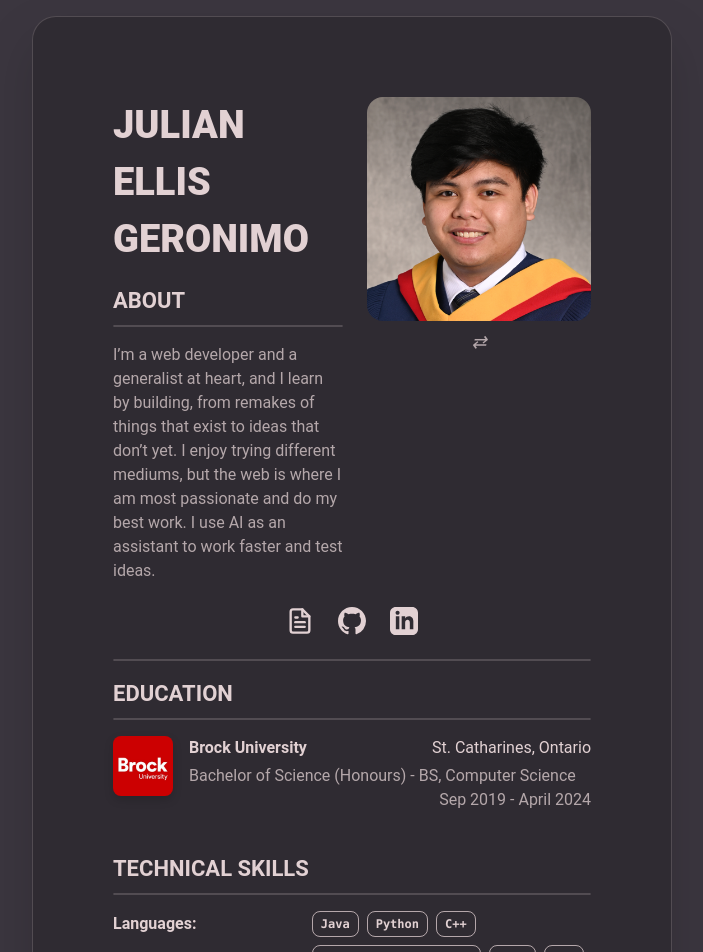
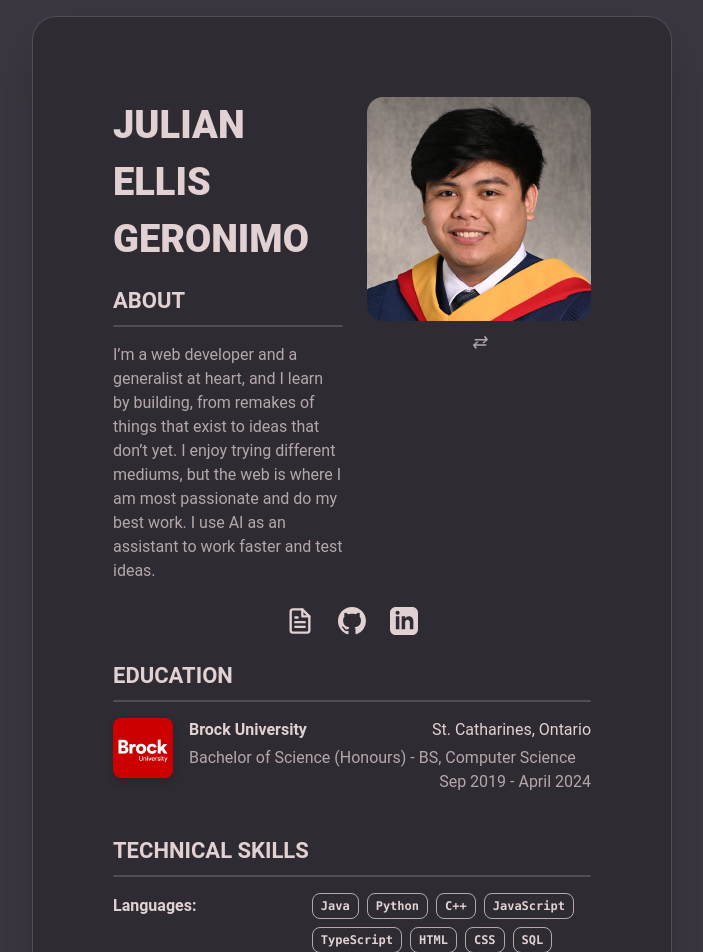
Before and after one commit to Julellisg/Portfolio, a SvelteKit app: page / in a window 1280 px wide. Shown: the top 952 px of the page, without its empty margins (288-991 px from the left). Built offline with nearby package versions, Linux system fonts and the light colour scheme.

Commit message:
Added resume.pdf and contact/email information

```diff
--- a/src/routes/+page.svelte
+++ b/src/routes/+page.svelte
@@ -2,6 +2,7 @@
     import schoolImage from '#lib/assets/brocku-logo.png';
     import pfp1 from '#lib/assets/pfp1.png';
     import pfp2 from '#lib/assets/pfp2.png';
+    import resume from '#lib/assets/resume.pdf';
 
     // Project Logos
     import previewBP2E from '#lib/assets/previewBP2E.png';
@@ -150,7 +151,7 @@
     <!-- Social & Quick Links -->
     <div class="my-6 flex items-center justify-center gap-6 text-(--text-color)">
         <a
-            href="/resume.pdf"
+            href={resume}
             target="_blank"
             rel="noopener noreferrer"
             aria-label="Resume"
@@ -217,7 +218,6 @@
             </svg>
         </a>
     </div>
-    <hr />
 
     <!-- Education -->
     <h2>EDUCATION</h2>
@@ -260,7 +260,8 @@
             <span>Java</span>
             <span>Python</span>
             <span>C++</span>
-            <span>JavaScript/TypeScript</span>
+            <span>JavaScript</span>
+            <span>TypeScript</span>
             <span>HTML</span>
             <span>CSS</span>
             <span>SQL</span>
@@ -349,7 +350,14 @@
     <!-- Contact -->
     <h2>CONTACT</h2>
     <hr />
-    <div></div>
+    <p class="text-base text-(--text-sub-color)">
+        For all inquiries, please contact me via my
+        <a href="mailto:julianellisg@gmail.com"
+            class="underline font-bold text-(--text-color)">
+            julianellisg@gmail.com
+        </a>
+        and I will respond as soon as possible.
+    </p>
 
-    <footer class="mt-4 py-4 text-center">© 2026 Julian Ellis Geronimo</footer>
+    <footer class="mt-auto pt-8 text-center">© 2026 Julian Ellis Geronimo</footer>
 </div>
--- a/src/routes/layout.css
+++ b/src/routes/layout.css
@@ -1,75 +1,119 @@
 @import 'tailwindcss';
 
-/* Define global CSS variables */
+/* ==========================================================================
+   Global Theme & Color Variables
+   ========================================================================== */
 :root {
+    /* Background for the entire browser viewport */
     --primary-color: #3b363f;
+
+    /* Background for the central portfolio card/sheet */
     --content-color: #2f2b32;
+
+    /* Primary text color (headings, titles, active button text) */
     --text-color: #e2d1d3;
+
+    /* Subdued text color for body paragraphs, dates, and secondary labels */
     --text-sub-color: lab(85.24% 6.22 1.13 / 0.75);
+
+    /* Subtle border & divider line color (card borders, <hr> lines) */
     --accent-color: hsla(342, 4%, 51%, 0.404);
 }
 
+/* ==========================================================================
+   Base & Body Setup
+   ========================================================================== */
 body {
     font-family: Roboto, sans-serif;
     background-color: var(--primary-color);
     color: var(--text-color);
 }
 
+/* ==========================================================================
+   Main Portfolio Container (Central Resume Paper Layout)
+   ========================================================================== */
 .portfolio-container {
-    @apply mx-auto my-4 max-w-[50%] min-h-screen rounded-3xl p-20 drop-shadow-2xl;
+    /* Centered horizontally, 50% max-width on desktop, full min-height, flex-col to stick footer to bottom */
+    @apply mx-auto my-4 flex min-h-screen max-w-[50%] flex-col rounded-3xl px-20 pt-20 pb-6 drop-shadow-2xl;
     border: 1px solid var(--accent-color);
     background-color: var(--content-color);
 }
 
+/* ==========================================================================
+   Global Typography & Section Dividers
+   ========================================================================== */
+/* Main page name header (e.g. Julian Ellis Geronimo) */
+h1 {
+    @apply mb-4;
+}
+
+/* Section titles (e.g. ABOUT, EDUCATION, TECHNICAL SKILLS, PROJECTS) */
+.portfolio-container h2 {
+    @apply mb-2 text-[22px] font-semibold;
+}
+
+/* Horizontal rule divider between sections */
+hr {
+    @apply mb-4 rounded-full;
+    border: 1.5px solid var(--accent-color);
+}
+
+/* ==========================================================================
+   Skills & Project Tags (Pill Badges)
+   Used in both the Technical Skills grid and Project cards
+   ========================================================================== */
+.tags {
+    /* Flex container wrapping tag badges with a monospace font */
+    @apply flex shrink-0 flex-wrap gap-2 font-mono;
+}
+
+.tags span {
+    /* Individual pill badge with border and subtle padding */
+    @apply rounded-lg border border-(--text-sub-color) px-2 py-1 text-xs font-bold;
+}
+
+/* ==========================================================================
+   Projects Section
+   ========================================================================== */
+/* 2-column grid holding all featured project cards */
 .project-container {
     @apply grid grid-cols-2 gap-4;
 }
 
+/* Individual project card container */
 .project-card {
     @apply flex h-[430px] flex-col overflow-hidden rounded-2xl border border-(--accent-color) drop-shadow-2xl;
 }
 
+/* Thumbnail preview image at the top of each project card */
 .project-card img {
     @apply h-[30%] w-full shrink-0 object-cover object-center;
 }
 
+/* Title of the project */
 .project-card h3 {
     @apply mb-2 text-base font-semibold;
 }
 
+/* Project description text */
 .project-card p {
     @apply text-[15px] text-(--text-sub-color);
 }
 
+/* Card body containing title, divider line, and description */
 .card-text {
     @apply flex min-h-0 flex-1 flex-col p-4;
 }
 
-.tags {
-    @apply flex shrink-0 flex-wrap gap-2 font-mono;
-}
-
-.tags span {
-    @apply rounded-lg border border-(--text-sub-color) px-2 py-1 text-xs font-bold;
-}
-
+/* ==========================================================================
+   Action Buttons (Project Card Links)
+   ========================================================================== */
+/* Filled primary button (e.g. "GitHub Repo") */
 .btn-primary {
     @apply flex-1 rounded-lg border border-(--text-color) bg-(--text-color) py-2 text-center text-(--content-color) transition-opacity hover:opacity-90;
 }
 
+/* Outlined secondary button (e.g. "Try it out!", "Demonstration", "Back to Top") */
 .btn-secondary {
     @apply flex-1 rounded-lg border border-(--text-color) py-2 text-center transition-colors hover:bg-(--text-color) hover:text-(--content-color);
 }
-
-h1 {
-    @apply mb-4;
-}
-
-.portfolio-container h2 {
-    @apply mb-2 text-[22px] font-semibold;
-}
-
-hr {
-    @apply mb-4 rounded-full;
-    border: 1.5px solid var(--accent-color);
-}
```
Also changed, not shown: 1 other file (tests, documents, lock files or other folders).
